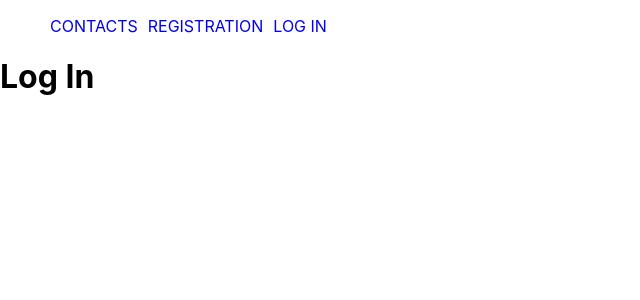
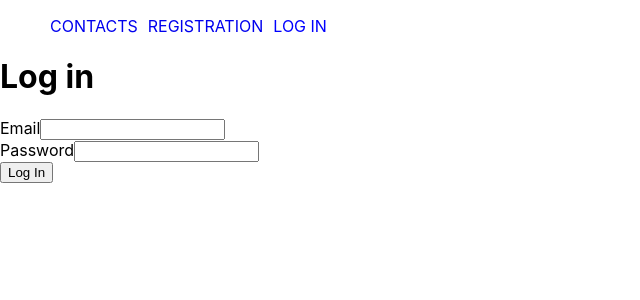
Before and after one commit to RZFalcore/goit-react-hw-08-phonebook, a React (Create React App) app: page /login in a window 1280 px wide. Shown: the top 300 px of the page, without its empty margins (0-640 px from the left). Built offline with nearby package versions, Linux system fonts and the light colour scheme.

Commit message:
login added

```diff
--- a/src/Pages/LoginPage/LoginPage.js
+++ b/src/Pages/LoginPage/LoginPage.js
@@ -1,5 +1,62 @@
-import React from "react";
+import React, { Component } from "react";
+import { connect } from "react-redux";
+import { authOperations } from "../../redux/auth";
 
-const LoginPage = () => <h1>Log In</h1>;
+class LoginPage extends Component {
+  state = { email: "", password: "" };
 
-export default LoginPage;
+  handleInputChange = ({ target: { value, name } }) => {
+    this.setState({ [name]: value });
+  };
+
+  handleSubmit = (e) => {
+    e.preventDefault();
+    this.props.loginReq(this.state);
+    this.setState({ email: "", password: "" });
+  };
+
+  render() {
+    const { email, password } = this.state;
+    return (
+      <>
+        <h1>Log in</h1>
+        <form
+          onSubmit={this.handleSubmit}
+          style={{
+            display: "flex",
+            flexDirection: "column",
+            width: "70%",
+            justifyContent: "center",
+            alignItems: "start",
+          }}
+        >
+          <label>
+            Email
+            <input
+              type="email"
+              name="email"
+              value={email}
+              onChange={this.handleInputChange}
+            />
+          </label>
+          <label>
+            Password
+            <input
+              type="password"
+              name="password"
+              value={password}
+              onChange={this.handleInputChange}
+            />
+          </label>
+          <button type="submit">Log In</button>
+        </form>
+      </>
+    );
+  }
+}
+
+const mapDispatchToProps = {
+  loginReq: authOperations.login,
+};
+
+export default connect(null, mapDispatchToProps)(LoginPage);
--- a/src/redux/auth/authOperations.js
+++ b/src/redux/auth/authOperations.js
@@ -24,4 +24,16 @@ const registration = (credentials) => (dispatch) => {
     .catch((err) => dispatch(authActions.registerError(err)));
 };
 
-export default { registration };
+const login = (credentials) => (dispatch) => {
+  dispatch(authActions.loginRequest());
+
+  axios
+    .post("/users/login", credentials)
+    .then((res) => {
+      token.set(res.data.token);
+      dispatch(authActions.loginSuccess(res.data));
+    })
+    .catch((err) => dispatch(authActions.loginError(err)));
+};
+
+export default { registration, login };
--- a/src/redux/auth/authReducers.js
+++ b/src/redux/auth/authReducers.js
@@ -5,14 +5,17 @@ const initState = { name: null, email: null };
 
 const user = createReducer(initState, {
   [authActions.registerSuccess]: (_, { payload }) => payload.user,
+  [authActions.loginSuccess]: (_, { payload }) => payload.user,
 });
 
 const token = createReducer(null, {
   [authActions.registerSuccess]: (_, { payload }) => payload.token,
+  [authActions.loginSuccess]: (_, { payload }) => payload.token,
 });
 
 const error = createReducer(null, {
   [authActions.registerError]: (_, { payload }) => payload,
+  [authActions.loginError]: (_, { payload }) => payload,
 });
 
 export default combineReducers({
```
